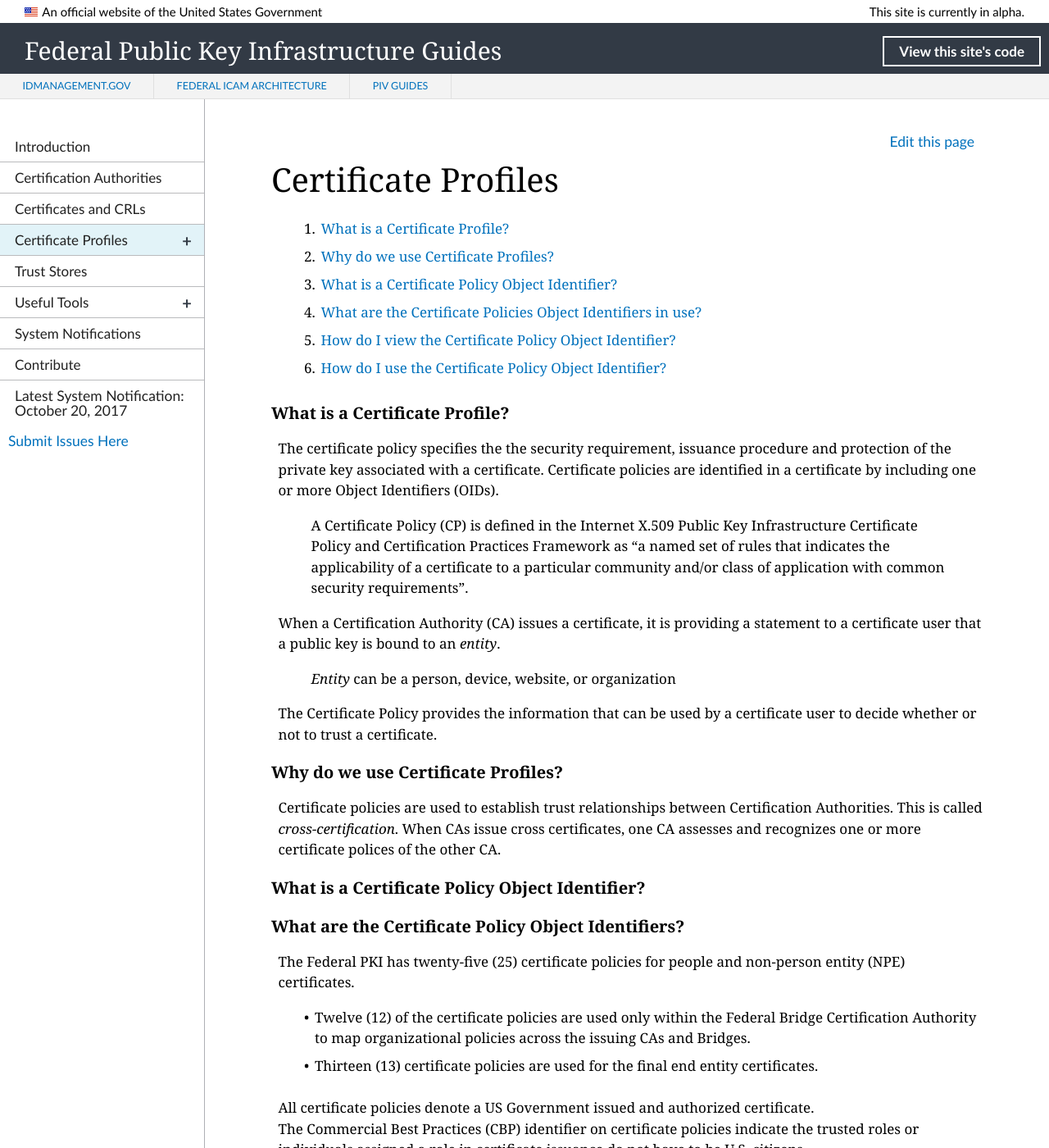
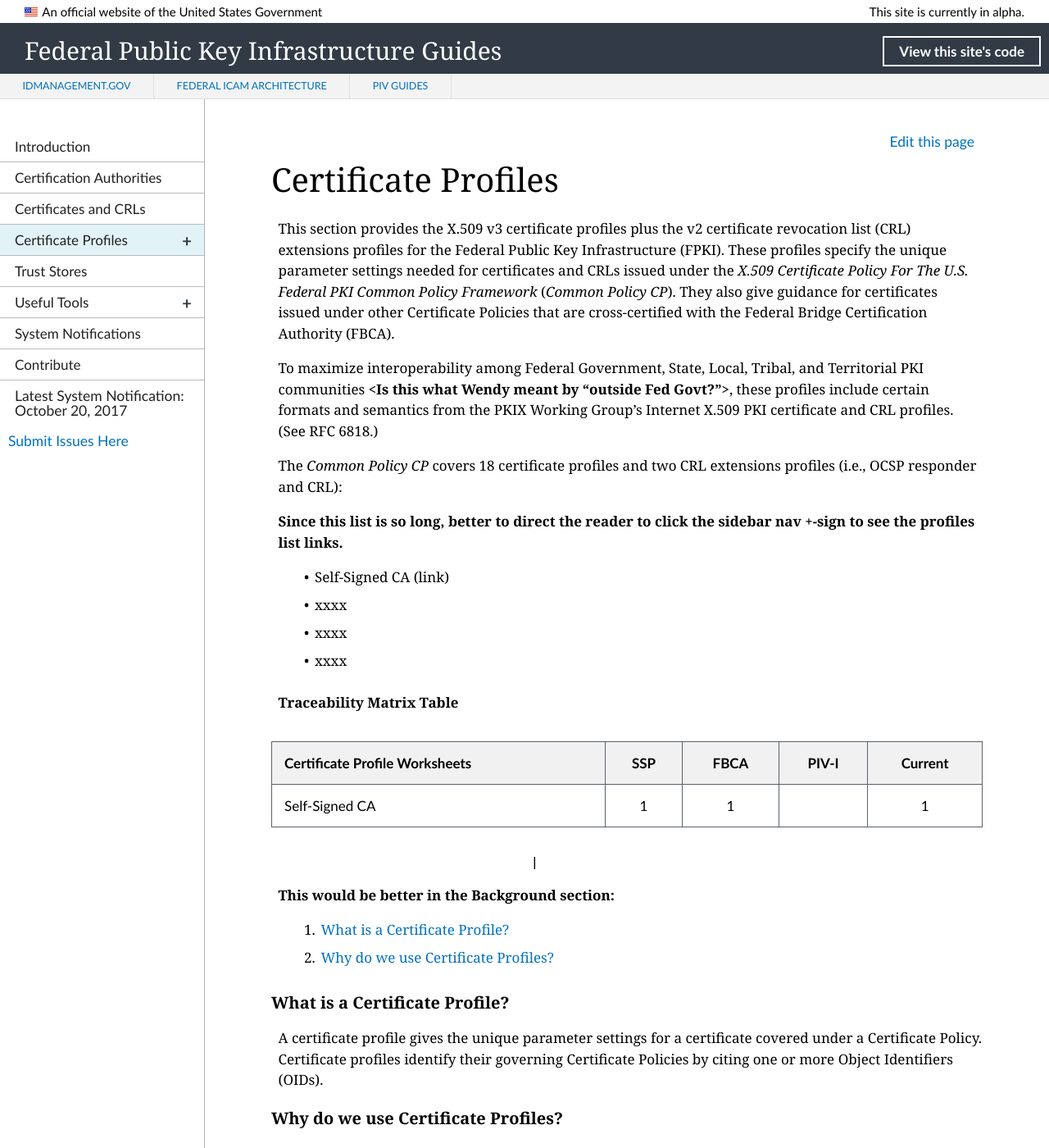
Before and after one commit to GSA/fpki-guides, a Jekyll site: the page built from pages/fpki_certificate_profiles.md, in a window 1280 px wide and 1400 px high. Shown: the whole window at 82% size. Built offline with Jekyll 4.4.1, drawn with Linux system fonts in a browser that asks for light colours; nearby versions of some CDN libraries; library files that are not in the unit come from our copies; some of the changed text lies outside the part shown.

Commit message:
Update fpki_certificate_profiles.md
Adding content

```diff
--- a/pages/fpki_certificate_profiles.md
+++ b/pages/fpki_certificate_profiles.md
@@ -4,71 +4,37 @@
 permalink: /certprofiles/
 ---
 
-1. [What is a Certificate Profile?](#what-is-a-certificate-profile)
-1. [Why do we use Certificate Profiles?](#why-do-we-use-certificate-profiles)
-1. [What is a Certificate Policy Object Identifier?](#what-is-a-certificate-policy-object-identifier)
-1. [What are the Certificate Policies Object Identifiers in use?](#what-are-the-certificate-policy-object-identifiers)
-1. [How do I view the Certificate Policy Object Identifier?](#how-do-i-view-the-certificate-policy-object-identifier)
-1. [How do I use the Certificate Policy Object Identifier?](#how-do-i-use-the-certificate-policy-object-identifier)
+This section provides the X.509 v3 certificate profiles plus the v2 certificate revocation list (CRL) extensions profiles for the Federal Public Key Infrastructure (FPKI). These profiles specify the unique parameter settings needed for certificates and CRLs issued under the _X.509 Certificate Policy For The U.S. Federal PKI Common Policy Framework_ (_Common Policy CP_). They also give guidance for certificates issued under other Certificate Policies that are cross-certified with the Federal Bridge Certification Authority (FBCA).
 
-### What is a Certificate Profile?
+To maximize interoperability among Federal Government, State, Local, Tribal, and Territorial PKI communities **<Is this what Wendy meant by "outside Fed Govt?">**, these profiles include certain formats and semantics from the PKIX Working Group's Internet X.509 PKI certificate and CRL profiles. (See RFC 6818.)
 
-The certificate policy specifies the the security requirement, issuance procedure and protection of the private key associated with a certificate.  Certificate policies are identified in a certificate by including one or more Object Identifiers (OIDs).
+The _Common Policy CP_ covers 18 certificate profiles and two CRL extensions profiles (i.e., OCSP responder and CRL):
 
->A Certificate Policy (CP) is defined in the Internet X.509 Public Key Infrastructure Certificate Policy and Certification Practices Framework as "a named set of rules that indicates the applicability of a certificate to a particular community and/or class of application with common security requirements".
+**Since this list is so long, better to direct the reader to click the sidebar nav +-sign to see the profiles list links.**
 
-When a Certification Authority (CA) issues a certificate, it is providing a statement to a certificate user that a public key is bound to an _entity_.
+* Self-Signed CA (link)
+* xxxx
+* xxxx
+* xxxx
 
-> _Entity_ can be a person, device, website, or organization
+**Traceability Matrix Table**
 
-The Certificate Policy provides the information that can be used by a certificate user to decide whether or not to trust a certificate.
+| **Certificate Profile Worksheets**   | **SSP** | **FBCA** | **PIV-I** | **Current**  |
+| :----------------------------------  | :-----: | :-----:  | :------:  | :------:     |
+| Self-Signed CA                       | 1       | 1        |           | 1            |
 
-### Why do we use Certificate Profiles?
-Certificate policies are used to establish trust relationships between Certification Authorities.  This is called _cross-certification_. When CAs issue cross certificates, one CA assesses and recognizes one or more certificate polices of the other CA.
-
-
-
-### What is a Certificate Policy Object Identifier?
+                                   |
 
 
 
 
-### What are the Certificate Policy Object Identifiers?
-The Federal PKI has twenty-five (25) certificate policies for people and non-person entity (NPE) certificates.
+**This would be better in the Background section:**
 
-* Twelve (12) of the certificate policies are used only within the Federal Bridge Certification Authority to map organizational policies across the issuing CAs and Bridges.
-* Thirteen (13) certificate policies are used for the final end entity certificates.
+1. [What is a Certificate Profile?](#what-is-a-certificate-profile)
+1. [Why do we use Certificate Profiles?](#why-do-we-use-certificate-profiles)
 
-All certificate policies denote a US Government issued and authorized certificate.
-The Commercial Best Practices (CBP) identifier on certificate policies indicate the trusted roles or individuals assigned a role in certificate issuance do not have to be U.S. citizens.
-A hardware (HW) identifier indicate the private key is generated and protected on a hardware based token.
-The risk level referenced refers to the level of risk associated with transactions accepting certificates
-issued under the specified certificate policy.
+### What is a Certificate Profile?
 
+A certificate profile gives the unique parameter settings for a certificate covered under a Certificate Policy. Certificate profiles identify their governing Certificate Policies by citing one or more Object Identifiers (OIDs).
 
-| Certificate Policy | Policy Object Identifier (OID) | Risk |
-|--------------------|--------------------------------| -----|
-|common-policy|2.16.840.1.101.3.2.1.3.6|Medium risk – authentication, signature or encryption of USG individual person, group, device, or role.|
-|common-HW|2.16.840.1.101.3.2.1.3.7|High risk – authentication, signature or encryption of USG individual person, group, role, or device where private key is protected on hardware token.|
-|common-devices|2.16.840.1.101.3.2.1.3.8|Medium risk – USG authentication or encryption of device.|
-|common-devicesHW|2.16.840.1.101.3.2.1.3.36|Medium risk - authentication or encryption of USG device where private key protected on hardware token.|
-|common-auth|2.16.840.1.101.3.2.1.3.13|High risk - Shows possession of PIV card with PIN use|
-|common-high|2.16.840.1.101.3.2.1.3.16|High risk – authentication, signature or encryption of USG individual person, group, role, or device where private key is protected on hardware token.|
-|common-cardAuth|2.16.840.1.101.3.2.1.3.17|Shows possession of PIV card w/o PIN use.|
-|common-piv-contentSigning|2. 16.840.1.101.3.2.1.3.39|Signs security objects on PIV or Derived PIV.|
-|SHA1-mediumCBP|2.16.840.1.101.3.2.1.3.21|Medium risk – authentication, signature or encryption of individual person, group, device, or role. (SHA1)|
-|SHA1-mediumHW-CBP|2.16.840.1.101.3.2.1.3.22|Medium risk – authentication, signature or encryption of individual person, group, or role where private key is protected on hardware token. (SHA1)|
-|SHA1-medium|2.16.840.1.101.3.2.1.3.23|Medium risk – authentication, signature or encryption of individual person, group, device, or role. (SHA1)|
-|SHA1-mediumHW|2.16.840.1.101.3.2.1.3.24|Medium risk – authentication, signature or encryption of individual person, group, or role where private key is protected on hardware token. (SHA1)|
-|SHA1-devices|2.16.840.1.101.3.2.1.3.25|Medium risk - authentication or encryption of device .(SHA1)|
-
-
-| Certificate Policy | Policy Object Identifier (OID) | Risk |
-|--------------------|--------------------------------| -----|
-|FBCA-rudimentary|
-
-
-### How do I view the Certificate Policy Object Identifier?
-
-
-### How do I use the Certificate Policy Object Identifier?
+### Why do we use Certificate Profiles?
```
